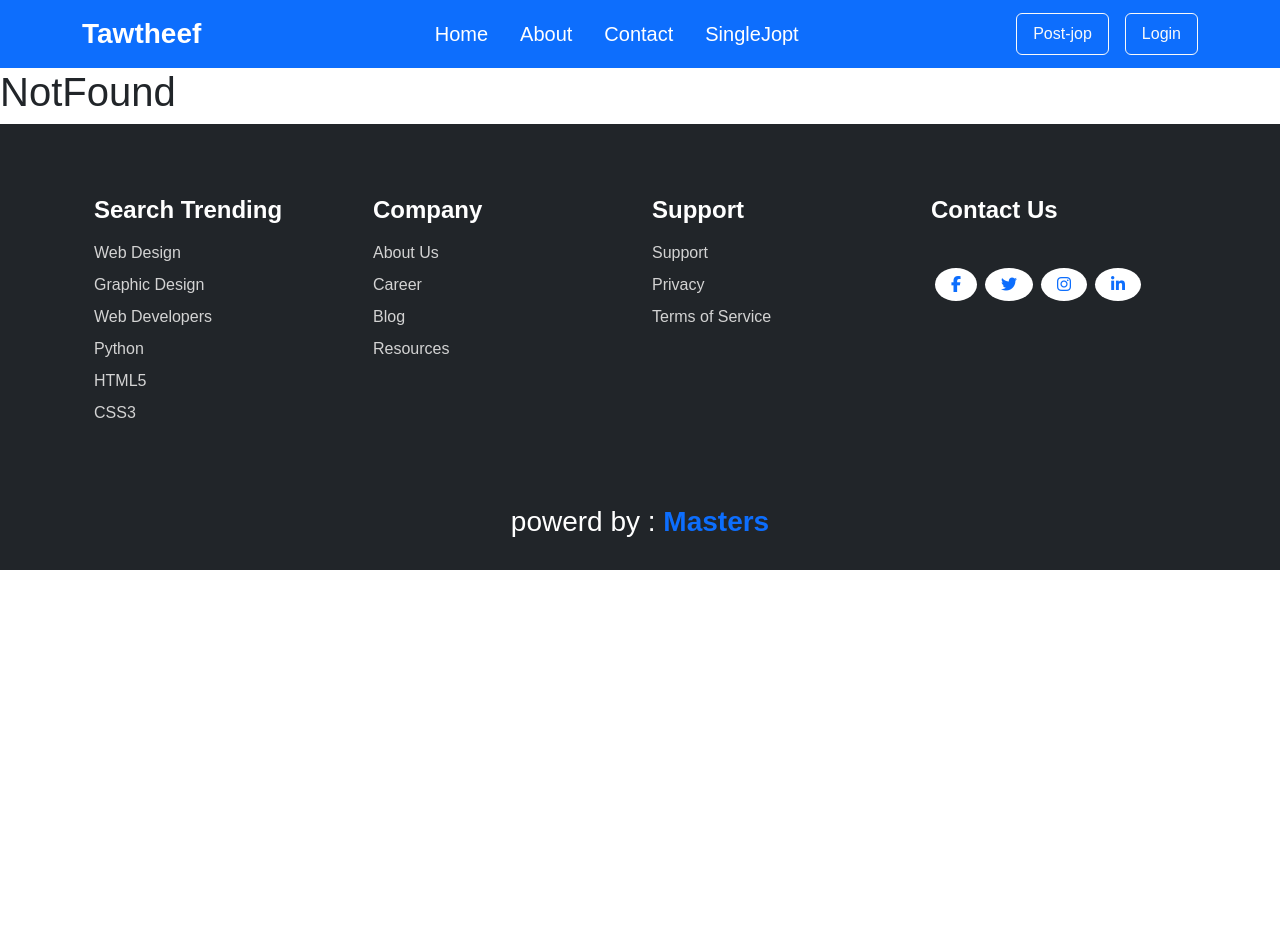
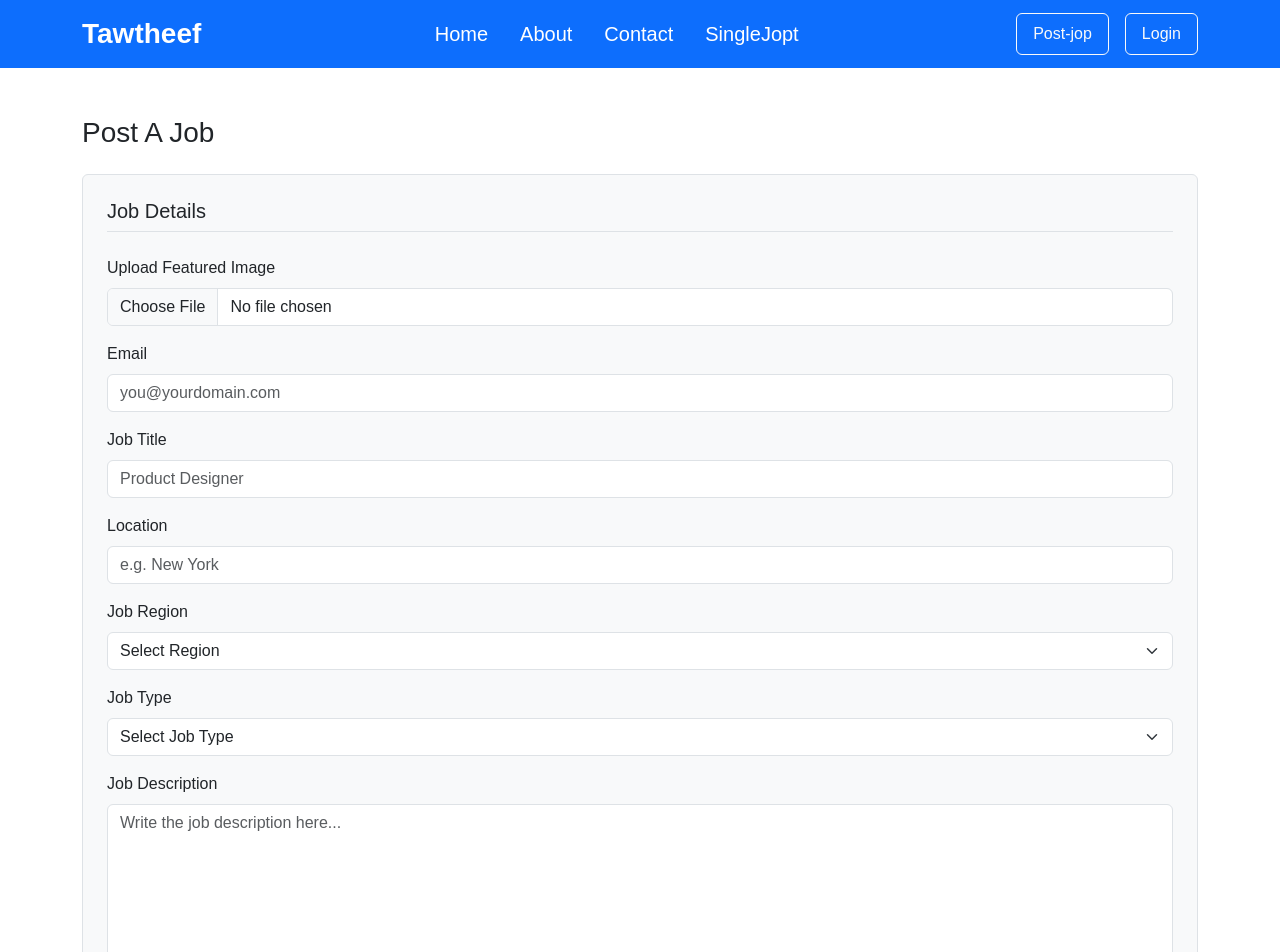
Before and after one commit to Farid13Walid/Tawtheef, a React (Create React App) app in the folder Tawtheef/: page /PostJob in a window 1280 px wide. Shown: the top 952 px of the page. Before the commit the page ends 800 px from the top, so only its background shows below. Built offline with nearby package versions, Linux system fonts and the light colour scheme; a web font is replaced by a local one.

Commit message:
Michael: Refactor App component structure and enhance PostJob form with detailed fields

```diff
--- a/Tawtheef/src/App.js
+++ b/Tawtheef/src/App.js
@@ -1,37 +1,39 @@
-import './App.css';
-import { createBrowserRouter, RouterProvider } from 'react-router-dom';
+import "./App.css";
+import { createBrowserRouter, RouterProvider } from "react-router-dom";
 
-import Layout from './Components/Layout/Layout';
-import Home from './Components/Home/Home';
-import Login from './Components/Login/Login';
-import Register from './Components/Register/Register';
-import About from './Components/About/About';
-import NotFound from './Components/NotFound/NotFound';
-import Contact from './Components/Contact/Contact';
-import PostJop from './Components/PostJop/PostJop';
-import SingleJop from './Components/SingleJop/SingleJop';
-import { useState } from 'react';
-import { jwtDecode } from 'jwt-decode';
-
+import Layout from "./Components/Layout/Layout";
+import Home from "./Components/Home/Home";
+import Login from "./Components/Login/Login";
+import Register from "./Components/Register/Register";
+import About from "./Components/About/About";
+import NotFound from "./Components/NotFound/NotFound";
+import Contact from "./Components/Contact/Contact";
+import PostJop from "./Components/PostJop/PostJop";
+import SingleJop from "./Components/SingleJop/SingleJop";
 
 function App() {
-
-  let routers=createBrowserRouter([
-  {path :'/' ,element:<Layout/>,children:[
-    {index:true,element :<Home/>},
-    {path :'About',element :<About/>},
-    {path :'Contact',element :<Contact/>},
-    {path :'PostJop',element :<PostJop/>},
-    {path :'SingleJop',element :<SingleJop/>},
-    {path :'Login',element :<Login/>},
-    {path :'Register',element :<Register/>},
-    {path :'*',element :<NotFound/>}
-  ]}
-]);
-  return <> <RouterProvider router={routers}/></>
-
-
-
+  let routers = createBrowserRouter([
+    {
+      path: "/",
+      element: <Layout />,
+      children: [
+        { index: true, element: <Home /> },
+        { path: "About", element: <About /> },
+        { path: "Contact", element: <Contact /> },
+        { path: "PostJob", element: <PostJop /> },
+        { path: "SingleJop", element: <SingleJop /> },
+        { path: "Login", element: <Login /> },
+        { path: "Register", element: <Register /> },
+        { path: "*", element: <NotFound /> }, // Catch-all route
+      ],
+    },
+  ]);
+  return (
+    <>
+      {" "}
+      <RouterProvider router={routers} />
+    </>
+  );
 }
 
 export default App;
--- a/Tawtheef/src/Components/Navbar/Navbar.jsx
+++ b/Tawtheef/src/Components/Navbar/Navbar.jsx
@@ -1,7 +1,5 @@
 import React, { useEffect, useState } from "react";
-import style from "./Navbar.module.css";
 import { Link, Navigate } from "react-router-dom";
-import axios from "axios";
 import { jwtDecode } from "jwt-decode";
 export default function Navbar() {
   const navigator = Navigate;
@@ -33,6 +31,7 @@ export default function Navbar() {
   const handleLogout = () => {
     localStorage.removeItem("userToken");
     setUser(null);
+    navigator("/Login");
   };
   return (
     <>
--- a/Tawtheef/src/Components/PostJop/PostJop.jsx
+++ b/Tawtheef/src/Components/PostJop/PostJop.jsx
@@ -1,9 +1,211 @@
-import React from 'react'
-import style from './PostJop.module.css'
+import React, { useState } from "react";
 
 export default function PostJop() {
-  return <>
-       <h1>PostJop</h1>
-  </>
+  const [jobDescription, setJobDescription] = useState("");
+  const [companyDescription, setCompanyDescription] = useState("");
 
+  const handleSubmit = (e) => {
+    e.preventDefault();
+    console.log({
+      jobDescription,
+      companyDescription,
+      email: e.target.email.value,
+      jobTitle: e.target.jobTitle.value,
+      location: e.target.location.value,
+      jobRegion: e.target.jobRegion.value,
+      jobType: e.target.jobType.value,
+      companyName: e.target.companyName.value,
+      tagline: e.target.tagline.value,
+      website: e.target.website.value,
+      facebook: e.target.facebook.value,
+      twitter: e.target.twitter.value,
+      linkedin: e.target.linkedin.value,
+    });
+  };
+
+  return (
+    <div className="container my-5">
+      <h3 className="mb-4">Post A Job</h3>
+
+      <div className="border p-4 rounded bg-light">
+        <h5 className="mb-4 border-bottom pb-2">Job Details</h5>
+
+        <form id="jobForm" onSubmit={handleSubmit}>
+          {/* Featured Image */}
+          <div className="mb-3">
+            <label className="form-label">Upload Featured Image</label>
+            <input type="file" className="form-control" name="featuredImage" />
+          </div>
+
+          {/* Email */}
+          <div className="mb-3">
+            <label className="form-label">Email</label>
+            <input
+              type="email"
+              className="form-control"
+              name="email"
+              placeholder="you@yourdomain.com"
+            />
+          </div>
+
+          {/* Job Title */}
+          <div className="mb-3">
+            <label className="form-label">Job Title</label>
+            <input
+              type="text"
+              className="form-control"
+              name="jobTitle"
+              placeholder="Product Designer"
+            />
+          </div>
+
+          {/* Location */}
+          <div className="mb-3">
+            <label className="form-label">Location</label>
+            <input
+              type="text"
+              className="form-control"
+              name="location"
+              placeholder="e.g. New York"
+            />
+          </div>
+
+          {/* Job Region */}
+          <div className="mb-3">
+            <label className="form-label">Job Region</label>
+            <select className="form-select" name="jobRegion" defaultValue="">
+              <option value="" disabled>
+                Select Region
+              </option>
+              <option>AnyWhere</option>
+              <option>San Francisco</option>
+              <option>Palo Alto</option>
+              <option>New York</option>
+              <option>Manhattan</option>
+              <option>Ontario</option>
+              <option>Toronto</option>
+              <option>Kansas</option>
+              <option>Mountain View</option>
+            </select>
+          </div>
+
+          {/* Job Type */}
+          <div className="mb-3">
+            <label className="form-label">Job Type</label>
+            <select className="form-select" name="jobType" defaultValue="">
+              <option value="" disabled>
+                Select Job Type
+              </option>
+              <option>Full-time</option>
+              <option>Part-time</option>
+            </select>
+          </div>
+
+          {/* Job Description */}
+          <div className="mb-4">
+            <label className="form-label">Job Description</label>
+            <textarea
+              className="form-control"
+              rows="6"
+              value={jobDescription}
+              onChange={(e) => setJobDescription(e.target.value)}
+              placeholder="Write the job description here..."
+            />
+          </div>
+
+          {/* Company Details */}
+          <h5 className="mb-4 border-bottom pb-2">Company Details</h5>
+
+          {/* Company Name */}
+          <div className="mb-3">
+            <label className="form-label">Company Name</label>
+            <input
+              type="text"
+              className="form-control"
+              name="companyName"
+              placeholder="e.g. New York"
+            />
+          </div>
+
+          {/* Tagline */}
+          <div className="mb-3">
+            <label className="form-label">Tagline (Optional)</label>
+            <input
+              type="text"
+              className="form-control"
+              name="tagline"
+              placeholder="e.g. We build the future"
+            />
+          </div>
+
+          {/* Company Description */}
+          <div className="mb-4">
+            <label className="form-label">Company Description (Optional)</label>
+            <textarea
+              className="form-control"
+              rows="6"
+              value={companyDescription}
+              onChange={(e) => setCompanyDescription(e.target.value)}
+              placeholder="Write the company description here..."
+            />
+          </div>
+
+          {/* Website */}
+          <div className="mb-3">
+            <label className="form-label">Website (Optional)</label>
+            <input
+              type="url"
+              className="form-control"
+              name="website"
+              placeholder="http://"
+            />
+          </div>
+
+          {/* Social Media */}
+          <div className="mb-3">
+            <label className="form-label">Facebook Username (Optional)</label>
+            <input
+              type="text"
+              className="form-control"
+              name="facebook"
+              placeholder="companyname"
+            />
+          </div>
+
+          <div className="mb-3">
+            <label className="form-label">Twitter Username (Optional)</label>
+            <input
+              type="text"
+              className="form-control"
+              name="twitter"
+              placeholder="@companyname"
+            />
+          </div>
+
+          <div className="mb-3">
+            <label className="form-label">LinkedIn Username (Optional)</label>
+            <input
+              type="text"
+              className="form-control"
+              name="linkedin"
+              placeholder="companyname"
+            />
+          </div>
+
+          {/* Logo */}
+          <div className="mb-4">
+            <label className="form-label">Upload Logo</label>
+            <input type="file" className="form-control" name="companyLogo" />
+          </div>
+
+          {/* Submit Button */}
+          <div className="text-center my-5">
+            <button type="submit" className="btn btn-success btn-lg px-5">
+              Save Job
+            </button>
+          </div>
+        </form>
+      </div>
+    </div>
+  );
 }
```
